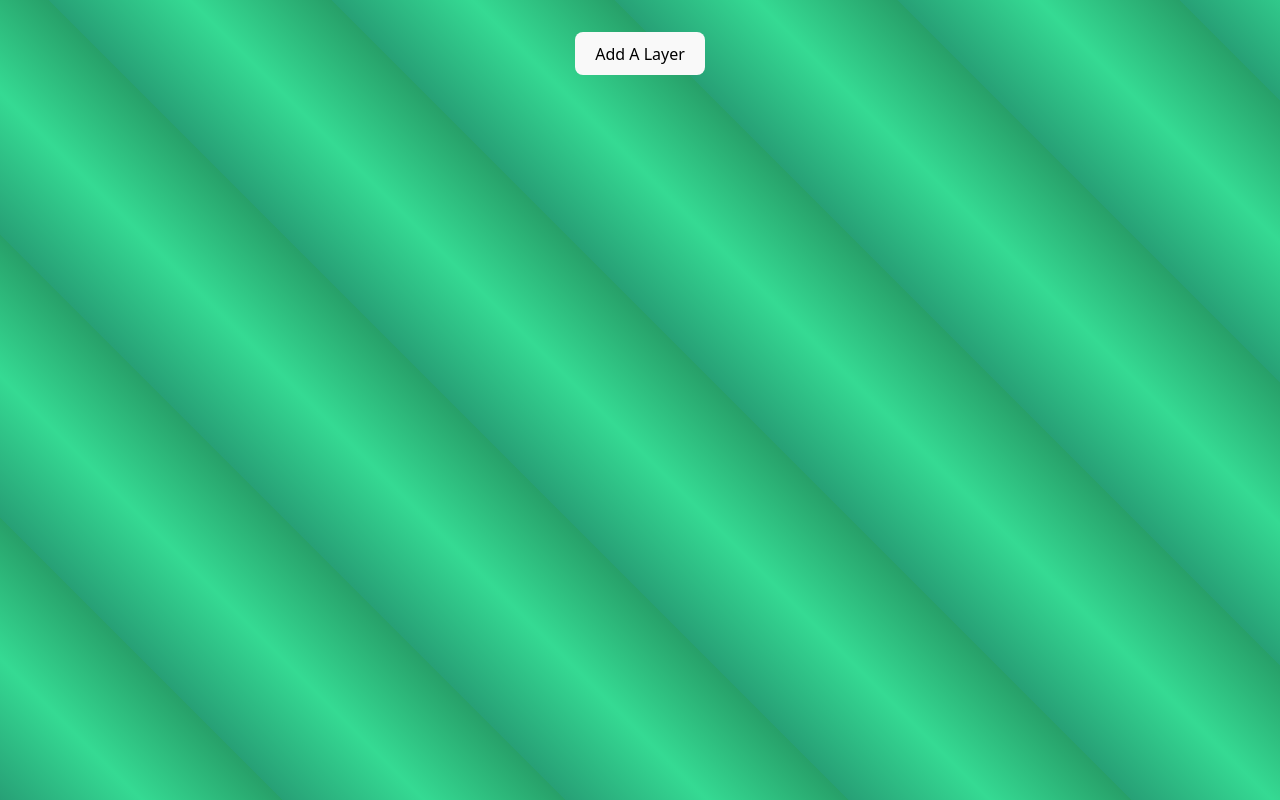
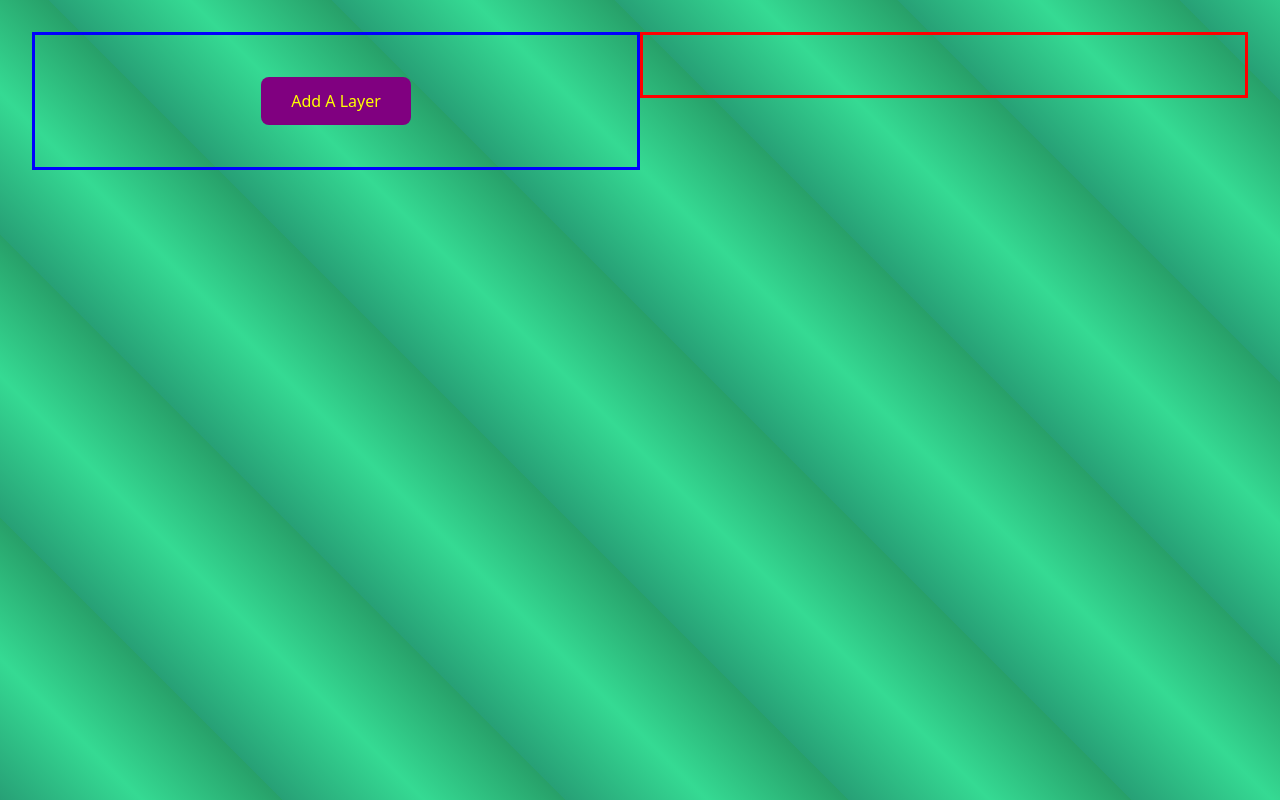
Before and after one commit to TekkenForceX/Cake-Builder, a React (Vite) app in the folder cakebuilder/: page / in a window 1280 px wide. Built offline with nearby package versions, Linux system fonts and the light colour scheme.

Commit message:
button & media screen

```diff
--- a/cakebuilder/src/App.sass
+++ b/cakebuilder/src/App.sass
@@ -8,13 +8,64 @@
     background: repeating-linear-gradient(45deg, #27a076, #35da93 100px, #27a069 200px)
     display: block
     color: #151b1d
+    height: 100vh
+    //put elements on top of each other
+
+.app-container
+    display: flex
+    flex-direction: column
+    width: 100%
+    height: 100%
+
 
 .cake
-    width: 45%
+    width: 100%
     height: 80%
+    border: 3px solid red
+    padding: 30px 0px
+    order: 1
+
+
+.cake-builder
+    width: 100%
+    height: 80%
+    border: 3px solid blue
+    padding: 30px 0px
+    order: 2
 
 .cake-layer
     //display: flex
     //flex-direction: column
     //align-items: center
     position: relative
+
+button
+    background-color: purple
+    color: yellow
+    width: 25%
+    height: 7%
+    font-size: 14
+    margin: 2%
+    padding: 2%
+    alignment: center
+    white-space: nowrap
+
+    &:hover
+        background-color: black
+        color: white
+
+@media screen and (min-width: 768px)
+    .app-container
+        display: flex
+        flex-direction: row
+        align-items: top
+
+    .cake
+        width: 50%
+        height: 100%
+        order: 2
+
+    .cake-builder
+        width: 50%
+        height: 100%
+        order: 1
--- a/cakebuilder/src/App.tsx
+++ b/cakebuilder/src/App.tsx
@@ -1,14 +1,14 @@
-import Layer from './Layer'
-import './App.sass'
-import Cake from './Cake/Cake'
-import CakeBuilder from './CakeBuilder/CakeBuilder'
-import { useState } from 'react'
+import Layer from "./Layer"
+import "./App.sass"
+import Cake from "./Cake/Cake"
+import CakeBuilder from "./CakeBuilder/CakeBuilder"
+import { useState } from "react"
 
 const App = () => {
   const [layers, setLayers] = useState<Layer[]>([])
 
   const addLayer = (newLayer: Layer) => {
-    setLayers((ls) => [...ls, newLayer])
+    setLayers(ls => [...ls, newLayer])
   }
 
   const removeLayer = (layer: Layer) => {
@@ -16,10 +16,10 @@
   }
 
   return (
-    <>
+    <div className='app-container'>
       <CakeBuilder layers={layers} addLayer={addLayer} removeLayer={removeLayer} />
       <Cake layers={layers} />
-    </>
+    </div>
   )
 }
 
--- a/cakebuilder/src/CakeBuilder/CakeBuilder.tsx
+++ b/cakebuilder/src/CakeBuilder/CakeBuilder.tsx
@@ -1,16 +1,20 @@
-import Layer from "../Layer";
-import LayerBuilder from "./LayerBuilder";
-import LayerAdd from "./LayerAdd";
-import LayerForm from "./LayerForm";
-import { useState } from "react";
+import Layer from "../Layer"
+import LayerBuilder from "./LayerBuilder"
+import LayerAdd from "./LayerAdd"
+import LayerForm from "./LayerForm"
+import { useState } from "react"
 
 interface CakeBuilderProps {
-    layers: Layer[];
-    addLayer: (newLayer: Layer) => void;
-    removeLayer: (layer: Layer) => void;
+  layers: Layer[]
+  addLayer: (newLayer: Layer) => void
+  removeLayer: (layer: Layer) => void
 }
 
-const CakeBuilder: React.FC<CakeBuilderProps> = ({ layers, addLayer, removeLayer }) => {
+const CakeBuilder: React.FC<CakeBuilderProps> = ({
+  layers,
+  addLayer,
+  removeLayer
+}) => {
   const [isFormVisible, setIsFormVisible] = useState(false)
 
   const closeForm = () => {
@@ -18,17 +22,14 @@
   }
 
   return (
-        <div>
+    <div className='cake-builder'>
       <LayerAdd setIsFormVisible={setIsFormVisible} />
-            {isFormVisible && (
-                <LayerForm addLayer={addLayer} closeForm={closeForm} />
-            )}
-            {layers.map((layer) => (
+      {isFormVisible && <LayerForm addLayer={addLayer} closeForm={closeForm} />}
+      {layers.map(layer => (
         <LayerBuilder key={layer.id} layer={layer} removeLayer={removeLayer} />
-            )
-        )}
+      ))}
     </div>
   )
 }
 
-export default CakeBuilder;
+export default CakeBuilder
```
Lines whose indentation alone changed are shown as unchanged.
